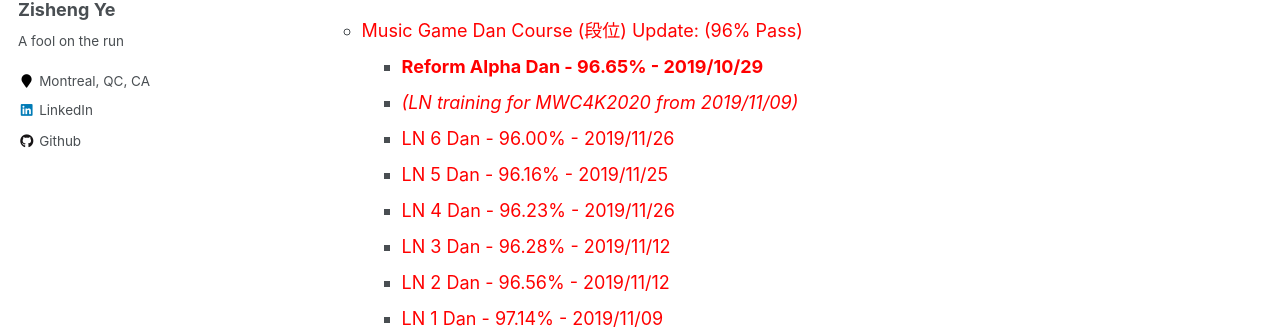
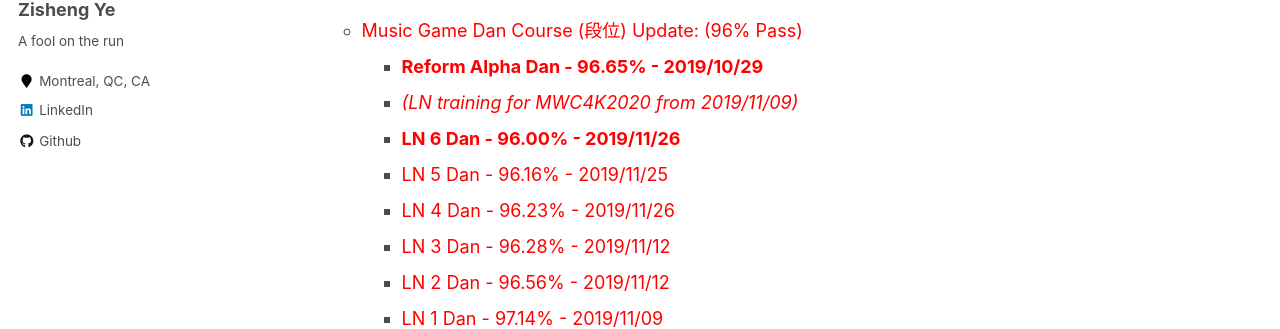
Before and after one commit to macaoleaf/macaoleaf.github.io, a Jekyll site: the page built from _pages/Life.md, in a window 1280 px wide. Shown: the part 306-635 px from the top of the page. Built offline with Jekyll 4.4.1, drawn with Linux system fonts in a browser that asks for light colours.

Commit message:
Update Life.md

```diff
--- a/_pages/Life.md
+++ b/_pages/Life.md
@@ -10,7 +10,7 @@ I'm a fan of music. Although I have not received any theoretical training in mus
   - <font color="red">Music Game Dan Course (段位) Update: (96% Pass)</font>
     - **<font color="red">Reform Alpha Dan - 96.65% - 2019/10/29</font>**
     - *<font color="red">(LN training for MWC4K2020 from 2019/11/09)</font>*
-    - <font color="red">LN 6 Dan - 96.00% - 2019/11/26</font>
+    - **<font color="red">LN 6 Dan - 96.00% - 2019/11/26</font>**
     - <font color="red">LN 5 Dan - 96.16% - 2019/11/25</font>
     - <font color="red">LN 4 Dan - 96.23% - 2019/11/26</font>
     - <font color="red">LN 3 Dan - 96.28% - 2019/11/12</font>
```
